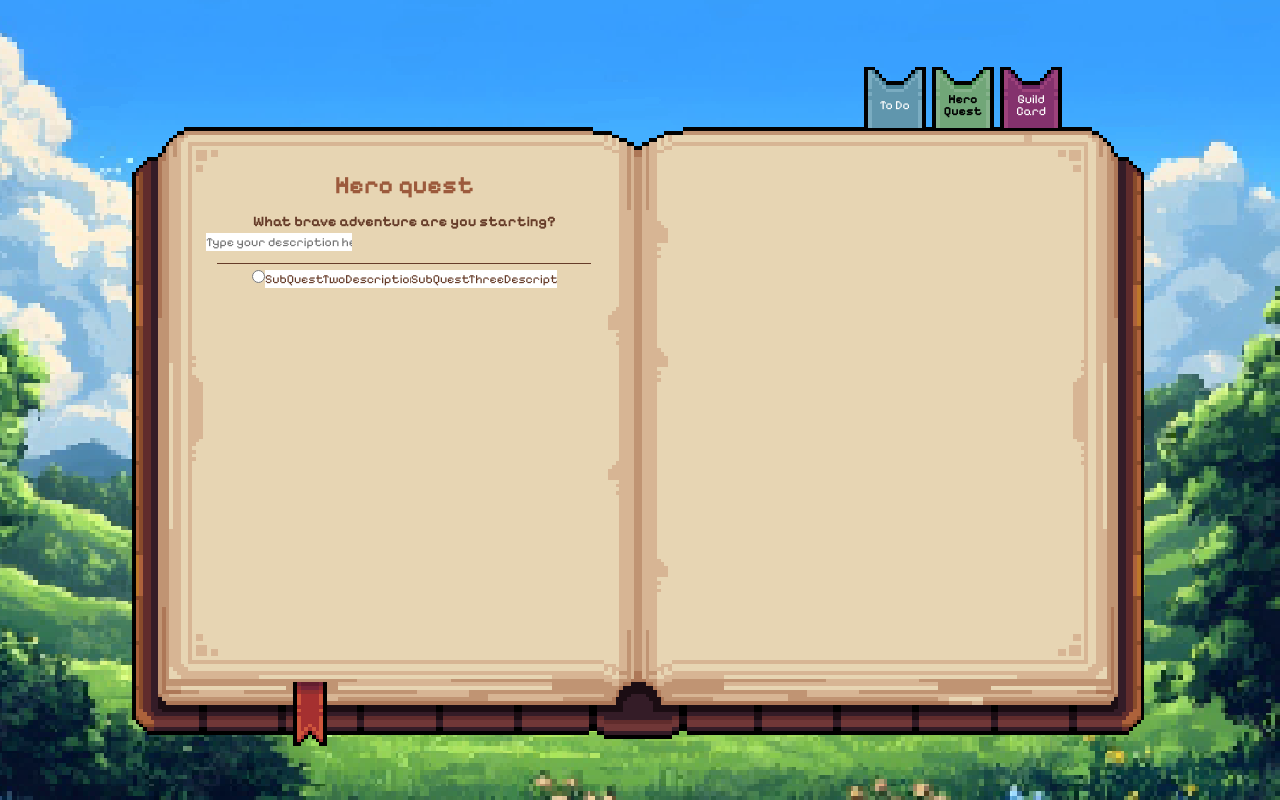
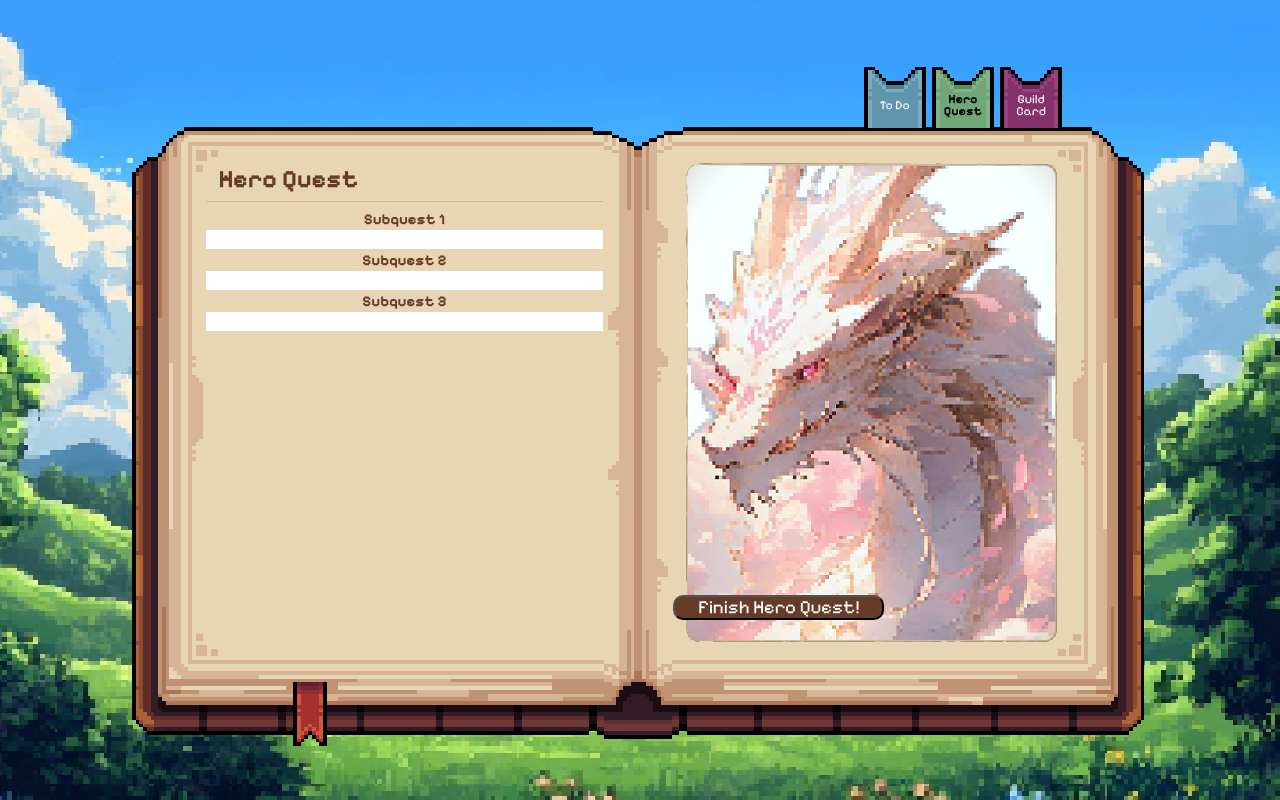
Before and after one commit to AuroraLyhnn/rpg-life-frontend, a React (Vite) app: page /hero_quest in a window 1280 px wide. Built offline with nearby package versions, Linux system fonts and the light colour scheme.

Commit message:
Hero quest page I started on the basic layout for the hero quest and uploaded the image. For now I used the IputField here, but I am going to change this, since the input from the New hero Quest setup needs to be shown in those areas instead

```diff
--- a/src/pages/hero_quest/HeroQuest.css
+++ b/src/pages/hero_quest/HeroQuest.css
@@ -1,20 +1,14 @@
-.leftpage {
+.hero-quest-image {
+    background-image: url("../../assets/page/dragon1.png");
+    background-size: 30rem;
+    background-position: center;
+    background-repeat: no-repeat;
+}
+    .hero-quest-complete-button {
+        margin-top: 35rem;
+    }
 
+.under-line {
+    width: 30rem;
+    margin-bottom: 1rem;
 }
-
-.new-hero-quest-form {
-
-}
-
-.hero-quest-description {
-    display: flex;
-    flex-direction: column;
-    align-items: start;
-    gap: 0.5rem;
-
-}
-
-.quest-description {
-    background-color: transparent;
-    align-self: stretch;
-}
--- a/src/pages/hero_quest/HeroQuest.jsx
+++ b/src/pages/hero_quest/HeroQuest.jsx
@@ -1,57 +1,78 @@
 import './HeroQuest.css';
-import { useState} from "react";
+// import React, { useState} from "react";
 import Book from "../../components/journal/book/Book.jsx";
 import Page from "../../components/journal/book/Page.jsx";
+import Dragon from "../../assets/page/dragon1.png"
 import Line from "../../assets/page/dark-line-s.png"
+import InputField from "../../components/inputField/InputField.jsx";
+import React, {useState} from "react";
+import PageTitle from "../../components/pageTitle/PageTitle.jsx";
 function HeroQuest() {
-    const [heroQuestDescriptionValue, setHeroQuestDescriptionValue] = useState('');
+    //
+    // const [formState, setFormState] = useState({
+    //     heroQuestDescription: '',
+    //     subQuestOne: '',
+    //     subQuestTwo: '',
+    //     subQuestThree: '',
+    //     motivationField: ''
+    // })
+    //
+    // function handleChange(e) {
+    //     const changedFieldName = e.target.name;
+    //
+    //     setFormState({
+    //         ...formState,
+    //         [changedFieldName]: e.target.value,
+    //     })
+    // }
+    const [formState, setFormState] = useState({
+        heroQuestDescription: '',
+    })
 
+    function handleChange(e) {
+        const changedFieldName = e.target.name;
+
+        setFormState({
+            ...formState,
+            [changedFieldName]: e.target.value,
+        })
+    }
 
     return (
         <>
             <Book>
-                <Page className="leftPage">
-                    <h1>Hero quest</h1>
+                <Page className="hero-quest-leftPage">
+                    <PageTitle title="Hero Quest"/>
                     <form className="new-hero-quest-form">
-                        <div className="hero-quest-description-field">
-                            <h3>What brave adventure are you starting?</h3>
-                            <input className="hero-quest-description"
-                                   name="hero-quest-description"
-                                   id="hero-quest-description-input"
-                                   type="text"
-                                   value={heroQuestDescriptionValue}
-                                   onChange={(e) => setQuestDescriptionValue(e.target.value)}
-                                   placeholder="Type your description here"
-                            />
-                            <img className="under-line" src={Line} alt="Line"/>
-                        </div>
-                        <div className="amount-of-subquests-field">
-                            <input className="amount-of-subquests-input"
-                                   name="amount-of-subquests-input"
-                                   id="amount-of-subquests-input"
-                                   type="radio"
-                                   value="one"
-                                   onChange={() => setSubQuestOneDescriptionValue(e.target.value)}/>
-                            <input className="amount-of-subquests-input"
-                                   name="two-subquests"
-                                   id="amount-of-subquests-input"
-                                   type="text"
-                                   value="SubQuestTwoDescriptionValue"
-                                   onChange={() => setSubQuestTwoDescriptionValue(e.target.value)}/>
-                            <input className="amount-of-subquests-input"
-                                   name="two-subquests"
-                                   id="amount-of-subquests-input"
-                                   type="text"
-                                   value="SubQuestThreeDescriptionValue"
-                                   onChange={() => setSubQuestThreeDescriptionValue(e.target.value)}/>
-                        </div>
-                    </form>
 
+                        <InputField label="Subquest 1"
+                                    placeholder="User's description..."
+                                    name="hero-quest-description"
+                                    id="hero-quest-description-input"
+                                    type="text"
+                                    value={formState.heroQuestDescription}
+                                    onChange={handleChange}/>
+
+                        <InputField label="Subquest 2"
+                                    placeholder="User's description..."
+                                    name="hero-quest-description"
+                                    id="hero-quest-description-input"
+                                    type="text"
+                                    value={formState.heroQuestDescription}
+                                    onChange={handleChange}/>
+
+                        <InputField label="Subquest 3"
+                                    placeholder="User's description..."
+                                    name="hero-quest-description"
+                                    id="hero-quest-description-input"
+                                    type="text"
+                                    value={formState.heroQuestDescription}
+                                    onChange={handleChange}/>
+                        </form>
                 </Page>
-                <Page className="rightPage">
-
+                <Page className="hero-quest-image">
+                    <button className="hero-quest-complete-button">Finish Hero Quest!</button>
                 </Page>
-
             </Book>
         </>
     )
```
Also changed, not shown: src/assets/page/dragon1.png (added).
